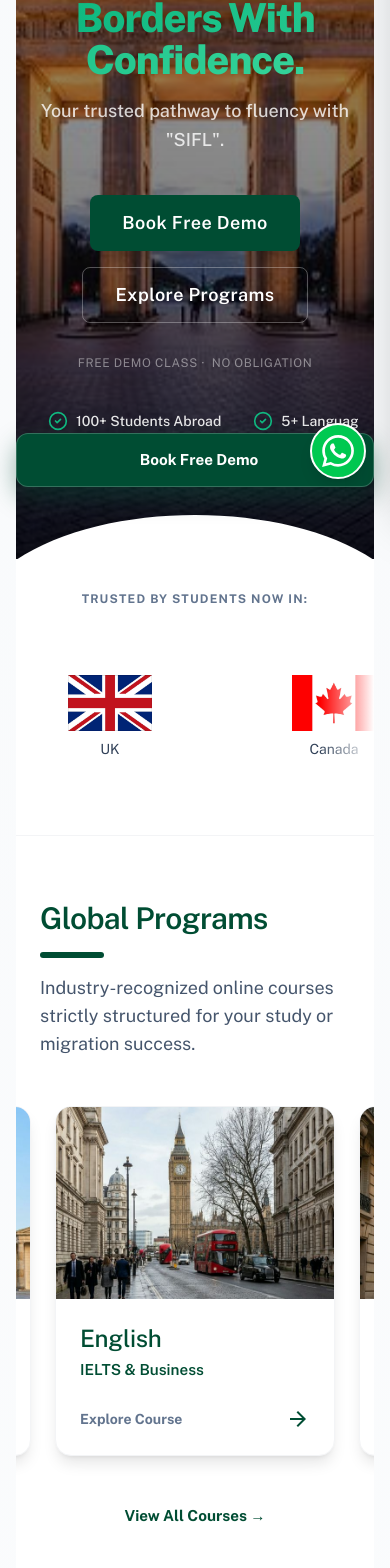
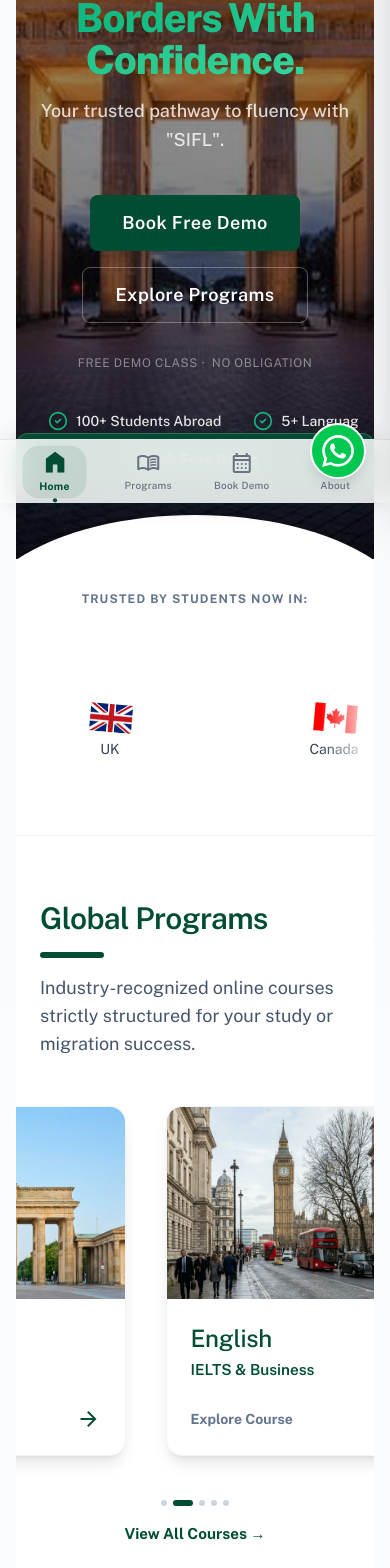
Before and after one commit to hritik2006singh-wq/sifl, a Next.js app: page / in a window 390 px wide. Shown: the part 341-1909 px from the top of the page. Built offline with nearby package versions, Linux system fonts and the light colour scheme.

Commit message:
Major platform stabilization and production readiness upgrade

```diff
--- a/app/globals.css
+++ b/app/globals.css
@@ -105,9 +105,109 @@ h4, h5, h6 {
   to { transform: translateY(0); opacity: 1; }
 }
 
-/* Touch & App Feel Defaults */
+/* ═══════════════════════════════════════════════════════════════
+   MOBILE FLAG FLUTTER — keyframe defined globally so it can be
+   referenced from within the @media block below.
+   The scale(0.5) is baked into every frame so the flag is always
+   half-size on mobile while animating.
+═══════════════════════════════════════════════════════════════ */
+@keyframes flutter {
+  0%   { transform: scale(0.5) rotate(0deg)   translateY(0px);  }
+  12%  { transform: scale(0.5) rotate(-5deg)  translateY(-2px); }
+  25%  { transform: scale(0.5) rotate(5deg)   translateY(1px);  }
+  37%  { transform: scale(0.5) rotate(-4deg)  translateY(-1px); }
+  50%  { transform: scale(0.5) rotate(5deg)   translateY(2px);  }
+  62%  { transform: scale(0.5) rotate(-3deg)  translateY(-1px); }
+  75%  { transform: scale(0.5) rotate(4deg)   translateY(0px);  }
+  87%  { transform: scale(0.5) rotate(-2deg)  translateY(-1px); }
+  100% { transform: scale(0.5) rotate(0deg)   translateY(0px);  }
+}
+
+/* ═══════════════════════════════════════════════════════════════
+   MOBILE — max-width: 768px
+   ALL rules below are strictly mobile-scoped. Desktop untouched.
+═══════════════════════════════════════════════════════════════ */
 @media (max-width: 768px) {
+  /* ── Tap highlight suppression ─────────────────────────────── */
   * {
     -webkit-tap-highlight-color: transparent;
   }
+
+  /* ── Touch target floors (WCAG 2.5.5) ─────────────────────── */
+  button,
+  a,
+  [role="button"] {
+    min-height: 44px;
+  }
+
+  /* ── Flag flutter ──────────────────────────────────────────── */
+  /* Add class "mobile-flutter-flag" to each flag <img>.
+     Scale(0.5) is baked into keyframe = assets 50% smaller.
+     Duration 0.8s = rapid flutter as specified.              */
+  .mobile-flutter-flag {
+    animation: flutter 0.8s infinite linear;
+    transform-origin: center bottom;
+    will-change: transform;
+    display: inline-block;
+  }
+
+  /* ── Carousel container ────────────────────────────────────── */
+  /* Add class "mobile-carousel-container" to scroll wrappers.
+     On desktop, md: Tailwind classes override these.         */
+  .mobile-carousel-container {
+    display: flex !important;
+    flex-direction: row !important;
+    overflow-x: auto !important;
+    overflow-y: hidden !important;
+    scroll-snap-type: x mandatory !important;
+    -webkit-overflow-scrolling: touch;
+    scrollbar-width: none !important;
+    -ms-overflow-style: none !important;
+  }
+  .mobile-carousel-container::-webkit-scrollbar {
+    display: none !important;
+  }
+
+  /* ── Carousel card (85% width = 15% peek of next card) ─────── */
+  .mobile-carousel-card {
+    min-width: 85% !important;
+    max-width: 85% !important;
+    margin-right: 1rem !important;
+    flex-shrink: 0 !important;
+    scroll-snap-align: center !important;
+  }
+  /* Eliminate trailing gap after last card */
+  .mobile-carousel-card:last-child {
+    margin-right: 0.5rem !important;
+  }
+
+  /* ── Scroll-dot indicators ─────────────────────────────────── */
+  .mobile-carousel-dots {
+    display: flex;
+    justify-content: center;
+    gap: 6px;
+    padding-top: 12px;
+  }
+  .mobile-carousel-dot {
+    width: 6px;
+    height: 6px;
+    border-radius: 999px;
+    background: #cbd5e1;
+    transition: background 0.3s ease, width 0.25s ease;
+  }
+  .mobile-carousel-dot.active {
+    background: #004d33;
+    width: 20px;
+  }
+
+  /* ── Bottom-nav safe area padding ─────────────────────────── */
+  /* Applied to <main> in GlobalLayoutWrapper on non-dashboard pages */
+  .mobile-bottom-safe {
+    padding-bottom: calc(4rem + env(safe-area-inset-bottom, 0px));
+  }
+
+  /* ── Hero content vertical breathing room on mobile ────────── */
+  .hero {
+    height: 100svh; /* small viewport height unit — avoids toolbar overlap */
+  }
 }
--- a/app/page.tsx
+++ b/app/page.tsx
@@ -3,6 +3,20 @@
 import { useEffect, useRef, useState } from "react";
 import Link from "next/link";
 import HeroSection from "@/components/HeroSection";
+
+// ── Dot Indicator Component (mobile-only, desktop: hidden via CSS class) ──
+function CarouselDots({ count, active }: { count: number; active: number }) {
+  return (
+    <div className="mobile-carousel-dots md:hidden" aria-hidden="true">
+      {Array.from({ length: count }).map((_, i) => (
+        <span
+          key={i}
+          className={`mobile-carousel-dot${i === active ? " active" : ""}`}
+        />
+      ))}
+    </div>
+  );
+}
 
 function useAutoSlider(itemCount: number, autoSlideInterval = 3500, resumeDelay = 5000) {
   const [currentIndex, setCurrentIndex] = useState(0);
@@ -46,7 +60,6 @@ function useAutoSlider(itemCount: number, autoSlideInterval = 3500, resumeDelay
 
 export default function Page() {
   // Programs Slider
-  // Programs Slider Mapping to New Silos
   const programs = [
     { id: 'german', title: 'German', subtitle: 'A1 to C2 Levels', img: '/images/programs/german.jpg', route: "/programs/german" },
     { id: 'english', title: 'English', subtitle: 'IELTS & Business', img: '/images/programs/english.jpg', route: "/programs/english" },
@@ -64,18 +77,28 @@ export default function Page() {
     { title: 'Global Outcome Focus', icon: 'public', desc: 'Designed specifically for professional migration and study abroad.', route: '/ysifl' },
     { title: 'Interactive Live Sessions', icon: 'record_voice_over', desc: 'Engaging real-time classes prioritizing spoken fluency.', route: '/ysifl' },
     { title: '100+ Students Placed Abroad 🌍', icon: 'flight_takeoff', desc: 'Join our growing alumni network thriving in international careers.', route: '/ysifl' },
-   ];
+  ];
+  const advSlider = useAutoSlider(advantages.length);
 
   // Success Stories Slider
   const stories = [
     { name: 'Ananya R.', loc: 'Germany • German C1', role: 'MBA in Germany', img: '/brand/success/success_5.jpeg' },
     { name: 'Kanak M.', loc: 'Ireland • IELTS 8.5', role: 'Product Manager', img: '/brand/success/success_2.jpeg' },
     { name: 'Karan S.', loc: 'Germany • German C1', role: 'Student in TU Berlin', img: '/brand/success/success_1.jpeg' },
-    { name: 'Sarah L.', loc: 'Germany• German B2', role: 'Software Engineer', img: '/brand/success/success_3.jpeg' },
+    { name: 'Sarah L.', loc: 'Germany • German B2', role: 'Software Engineer', img: '/brand/success/success_3.jpeg' },
   ];
   const storySlider = useAutoSlider(stories.length);
 
-  // Journey Accordion State
+  // Journey steps
+  const journeySteps = [
+    { step: '01', title: 'Consultation', text: 'We map out your current language proficiency and target career destination to create a custom roadmap.', icon: 'event' },
+    { step: '02', title: 'Foundation', text: 'Intensive immersion into syntax, grammar, and essential vocabulary to build unshakeable confidence.', icon: 'psychology' },
+    { step: '03', title: 'Specialization', text: 'Industry-specific terminology and advanced colloquial practice aligned with CEFR standards.', icon: 'school' },
+    { step: '04', title: 'Certification', text: 'Final exam simulations, interview preparation, and official certification readiness.', icon: 'verified' },
+  ];
+  const journeySlider = useAutoSlider(journeySteps.length, 4000);
+
+  // Journey Accordion State (desktop only)
   const [activeJourney, setActiveJourney] = useState<number | null>(0);
 
   return (
@@ -83,7 +106,9 @@ export default function Page() {
       <HeroSection />
       <main className="overflow-hidden">
 
-        {/* --- Language Programs Slider System --- */}
+        {/* ─────────────────────────────────────────────────────────────
+            LANGUAGE PROGRAMS — IG Swipe Carousel on mobile
+        ───────────────────────────────────────────────────────────── */}
         <section className="px-6 py-16 md:py-20 bg-white" id="programs">
           <div className="mx-auto max-w-7xl">
             <div className="mb-12 flex flex-col items-center justify-between gap-6 md:flex-row md:items-end">
@@ -99,8 +124,12 @@ export default function Page() {
               </Link>
             </div>
 
+            {/*
+              MOBILE: mobile-carousel-container → snap-x, hidden scrollbar, flex-row
+              DESKTOP: md: classes override to normal scrollable flex
+            */}
             <div
-              className="flex overflow-x-auto gap-6 pb-8 snap-x snap-mandatory hide-scrollbar -mx-6 px-6 md:mx-0 md:px-0"
+              className="mobile-carousel-container flex overflow-x-auto gap-6 pb-8 snap-x snap-mandatory hide-scrollbar -mx-6 px-6 md:mx-0 md:px-0"
               ref={progSlider.scrollContainerRef}
               onMouseEnter={() => progSlider.setIsPaused(true)}
               onMouseLeave={() => progSlider.setIsPaused(false)}
@@ -111,7 +140,11 @@ export default function Page() {
                 <Link
                   href={prog.route}
                   key={prog.id}
-                  className="group relative flex-shrink-0 w-[280px] md:w-[340px] snap-center rounded-2xl border border-gray-100 bg-white shadow-lg transition-transform hover:-translate-y-2 overflow-hidden"
+                  /*
+                    mobile-carousel-card = min-width: 85%, snap-center, margin-right: 1rem
+                    md:w-[340px] overrides on desktop
+                  */
+                  className="mobile-carousel-card group relative flex-shrink-0 w-[280px] md:w-[340px] snap-center rounded-2xl border border-gray-100 bg-white shadow-lg transition-transform hover:-translate-y-2 overflow-hidden"
                 >
                   <div className="h-48 w-full bg-slate-200" style={{ backgroundImage: `url(${prog.img})`, backgroundSize: 'cover', backgroundPosition: 'center' }} />
                   <div className="p-6">
@@ -125,13 +158,19 @@ export default function Page() {
                 </Link>
               ))}
             </div>
+
+            {/* Mobile dots */}
+            <CarouselDots count={programs.length} active={progSlider.currentIndex} />
+
             <Link href="/programs" className="md:hidden flex justify-center mt-4 font-bold text-primary">
               View All Courses →
             </Link>
           </div>
         </section>
 
-        {/* --- Why Choose SIFL Section --- */}
+        {/* ─────────────────────────────────────────────────────────────
+            WHY CHOOSE SIFL — horizontal carousel on mobile, grid on desktop
+        ───────────────────────────────────────────────────────────── */}
         <section className="bg-slate-50 py-16 md:py-24" id="advantage">
           <div className="mx-auto max-w-7xl px-6">
             <div className="flex flex-col lg:flex-row gap-12 lg:items-center mb-16">
@@ -139,7 +178,7 @@ export default function Page() {
                 <h2 className="text-3xl font-black text-slate-900 md:text-5xl">Why Choose SIFL?</h2>
                 <div className="mt-4 h-1.5 w-16 rounded-full bg-primary" />
                 <p className="mt-6 text-lg text-slate-600 font-medium">
-                  We don't just teach words. We systematically build the linguistic bridge to your target career destination using structured methodologies.
+                  We don&apos;t just teach words. We systematically build the linguistic bridge to your target career destination using structured methodologies.
                 </p>
                 <div className="mt-6 inline-flex items-center gap-3 bg-white px-5 py-3 rounded-full border border-emerald-100 shadow-sm">
                   <span className="flex size-10 items-center justify-center rounded-full bg-emerald-100 text-emerald-600">
@@ -151,13 +190,18 @@ export default function Page() {
               <div className="lg:w-1/3 rounded-3xl overflow-hidden shadow-2xl aspect-[2/2]" style={{ backgroundImage: `url('/images/ui/whysifl.png')`, backgroundSize: 'cover', backgroundPosition: 'center' }} />
             </div>
 
-            {/* Grid Cards */}
-            <div className="flex flex-row overflow-x-auto gap-6 hide-scrollbar snap-x snap-mandatory pb-8 -mx-6 px-6 md:mx-0 md:px-0 md:grid md:grid-cols-2 lg:grid-cols-3 md:overflow-visible md:snap-none md:pb-0">
+            {/* Grid Cards → mobile carousel */}
+            <div
+              className="mobile-carousel-container flex flex-row overflow-x-auto gap-6 hide-scrollbar snap-x snap-mandatory pb-8 -mx-6 px-6 md:mx-0 md:px-0 md:grid md:grid-cols-2 lg:grid-cols-3 md:overflow-visible md:snap-none md:pb-0"
+              ref={advSlider.scrollContainerRef}
+              onTouchStart={advSlider.handleInteraction}
+              onScroll={advSlider.handleInteraction}
+            >
               {advantages.map((adv, idx) => (
                 <Link
                   href={adv.route}
                   key={idx}
-                  className="group relative flex-shrink-0 w-[280px] md:w-auto snap-center flex flex-col rounded-2xl bg-white p-8 shadow-sm border border-slate-100 transition-all duration-300 hover:shadow-xl hover:-translate-y-1 block"
+                  className="mobile-carousel-card group relative flex-shrink-0 w-[280px] md:w-auto snap-center flex flex-col rounded-2xl bg-white p-8 shadow-sm border border-slate-100 transition-all duration-300 hover:shadow-xl hover:-translate-y-1 block"
                 >
                   <div className="size-14 rounded-2xl bg-emerald-50 text-primary flex items-center justify-center mb-6 transition-transform group-hover:scale-110 group-hover:bg-primary group-hover:text-white">
                     <span className="material-symbols-outlined text-[28px]">{adv.icon}</span>
@@ -170,10 +214,15 @@ export default function Page() {
                 </Link>
               ))}
             </div>
+
+            {/* Mobile dots */}
+            <CarouselDots count={advantages.length} active={advSlider.currentIndex} />
           </div>
         </section>
 
-        {/* --- Success Stories --- */}
+        {/* ─────────────────────────────────────────────────────────────
+            SUCCESS STORIES — IG Swipe Carousel on mobile
+        ───────────────────────────────────────────────────────────── */}
         <section className="px-6 py-16 md:py-24 bg-white" id="success">
           <div className="mx-auto max-w-7xl">
             <div className="mb-12 text-center md:text-left flex flex-col md:flex-row justify-between items-end gap-6">
@@ -187,7 +236,7 @@ export default function Page() {
             </div>
 
             <div
-              className="flex overflow-x-auto gap-6 pb-8 snap-x snap-mandatory hide-scrollbar -mx-6 px-6 md:mx-0 md:px-0"
+              className="mobile-carousel-container flex overflow-x-auto gap-6 pb-8 snap-x snap-mandatory hide-scrollbar -mx-6 px-6 md:mx-0 md:px-0"
               ref={storySlider.scrollContainerRef}
               onMouseEnter={() => storySlider.setIsPaused(true)}
               onMouseLeave={() => storySlider.setIsPaused(false)}
@@ -198,7 +247,7 @@ export default function Page() {
                 <Link
                   key={idx}
                   href="/success-stories"
-                  className="group relative flex-shrink-0 w-[260px] md:w-[320px] aspect-[3/4] snap-center overflow-hidden rounded-2xl shadow-lg transition-transform hover:-translate-y-2 cursor-pointer block"
+                  className="mobile-carousel-card group relative flex-shrink-0 w-[260px] md:w-[320px] aspect-[3/4] snap-center overflow-hidden rounded-2xl shadow-lg transition-transform hover:-translate-y-2 cursor-pointer block"
                 >
                   <div className="absolute inset-0 bg-gradient-to-t from-black/90 via-black/20 to-transparent z-10" />
                   <div className="absolute inset-0 bg-cover bg-center transition-transform duration-700 group-hover:scale-110" style={{ backgroundImage: `url(${story.img})` }} />
@@ -210,10 +259,16 @@ export default function Page() {
                 </Link>
               ))}
             </div>
+
+            {/* Mobile dots */}
+            <CarouselDots count={stories.length} active={storySlider.currentIndex} />
           </div>
         </section>
 
-        {/* --- Journey to Fluency Mobile Accordion / Desktop Hover --- */}
+        {/* ─────────────────────────────────────────────────────────────
+            JOURNEY TO FLUENCY — horizontal snap-scroll on mobile,
+            hover-expand grid on desktop
+        ───────────────────────────────────────────────────────────── */}
         <section className="px-6 py-16 md:py-24 bg-slate-900 text-white" id="journey">
           <div className="mx-auto max-w-7xl">
             <div className="mb-16 text-center">
@@ -224,16 +279,17 @@ export default function Page() {
               </p>
             </div>
 
-            <div className="grid md:grid-cols-4 gap-4">
-              {[
-                { step: '01', title: 'Consultation', text: 'We map out your current language proficiency and target career destination to create a custom roadmap.', icon: 'event' },
-                { step: '02', title: 'Foundation', text: 'Intensive immersion into syntax, grammar, and essential vocabulary to build unshakeable confidence.', icon: 'psychology' },
-                { step: '03', title: 'Specialization', text: 'Industry-specific terminology and advanced colloquial practice aligned with CEFR standards.', icon: 'school' },
-                { step: '04', title: 'Certification', text: 'Final exam simulations, interview preparation, and official certification readiness.', icon: 'verified' },
-              ].map((item, idx) => (
+            {/* Mobile: carousel. Desktop: grid */}
+            <div
+              className="mobile-carousel-container grid md:grid-cols-4 gap-4 overflow-x-auto md:overflow-visible -mx-6 px-6 md:mx-0 md:px-0"
+              ref={journeySlider.scrollContainerRef}
+              onTouchStart={journeySlider.handleInteraction}
+              onScroll={journeySlider.handleInteraction}
+            >
+              {journeySteps.map((item, idx) => (
                 <div
                   key={idx}
-                  className={`group relative rounded-2xl border ${activeJourney === idx ? 'border-primary bg-white/10' : 'border-white/10 bg-white/5'} overflow-hidden transition-all duration-300 cursor-pointer`}
+                  className={`mobile-carousel-card group relative rounded-2xl border ${activeJourney === idx ? 'border-primary bg-white/10' : 'border-white/10 bg-white/5'} overflow-hidden transition-all duration-300 cursor-pointer flex-shrink-0 md:min-w-0 md:max-w-none`}
                   onClick={() => setActiveJourney(activeJourney === idx ? null : idx)}
                   onMouseEnter={() => setActiveJourney(idx)}
                 >
@@ -243,7 +299,6 @@ export default function Page() {
                       <span className="material-symbols-outlined text-4xl text-white/50">{item.icon}</span>
                     </div>
                     <h4 className="text-2xl font-bold mb-4">{item.title}</h4>
-
                     <div className={`transition-all duration-300 overflow-hidden ${activeJourney === idx ? 'max-h-40 opacity-100' : 'max-h-0 opacity-0 md:max-h-40 md:opacity-100'}`}>
                       <p className="text-slate-300 leading-relaxed text-sm md:text-base">
                         {item.text}
@@ -254,6 +309,9 @@ export default function Page() {
               ))}
             </div>
 
+            {/* Mobile dots */}
+            <CarouselDots count={journeySteps.length} active={journeySlider.currentIndex} />
+
             <div className="mt-12 text-center">
               <Link href="/ysifl/our-methodology" className="inline-flex items-center gap-2 font-bold text-white hover:text-primary transition-colors border border-white/20 px-6 py-3 rounded-full hover:bg-white/10">
                 Explore The Full Journey
@@ -263,7 +321,9 @@ export default function Page() {
           </div>
         </section>
 
-        {/* --- CTA Section --- */}
+        {/* ─────────────────────────────────────────────────────────────
+            CTA SECTION
+        ───────────────────────────────────────────────────────────── */}
         <section className="px-6 py-12 md:py-24 bg-white">
           <div className="mx-auto max-w-7xl">
             <div className="relative overflow-hidden rounded-3xl bg-slate-900 border border-slate-800 px-8 py-20 text-center md:px-16 shadow-[0_20px_50px_rgba(0,0,0,0.3)]">
--- a/components/GlobalLayoutWrapper.tsx
+++ b/components/GlobalLayoutWrapper.tsx
@@ -4,6 +4,14 @@ import { usePathname } from "next/navigation";
 import Navbar from "@/components/Navbar";
 import { Footer } from "@/components/Footer";
 import LeadCapture from "@/components/LeadCapture";
+import MobileBottomNav from "@/components/MobileBottomNav";
+
+const mobileNavItems = [
+    { label: "Home", path: "/", icon: "home", exact: true },
+    { label: "Programs", path: "/programs", icon: "menu_book" },
+    { label: "Book Demo", path: "/demo-booking", icon: "calendar_month" },
+    { label: "About", path: "/ysifl", icon: "info" },
+];
 
 export default function GlobalLayoutWrapper({
     children,
@@ -25,9 +33,12 @@ export default function GlobalLayoutWrapper({
     return (
         <>
             <Navbar />
-            <main>{children}</main>
+            {/* mobile-bottom-safe adds padding so content clears the fixed bottom nav */}
+            <main className="mobile-bottom-safe">{children}</main>
             <Footer />
             <LeadCapture />
+            {/* MobileBottomNav is self-contained: fixed bottom-0, md:hidden */}
+            <MobileBottomNav items={mobileNavItems} />
         </>
     );
 }
--- a/components/HeroSection.tsx
+++ b/components/HeroSection.tsx
@@ -24,7 +24,7 @@ const universities = [
     { name: "Germany", logo: "/images/Flag/german.jpg" },
     { name: "Spain", logo: "/images/Flag/spain.jpg" },
     { name: "Japan", logo: "/images/Flag/jap.jpg" },
-    { name: "Frence", logo: "/images/Flag/french.jpg" },
+    { name: "France", logo: "/images/Flag/french.jpg" },
 ];
 
 const duplicatedUniversities = [...universities, ...universities, ...universities, ...universities];
@@ -72,6 +72,7 @@ export default function HeroSection() {
             if (rAF.current) cancelAnimationFrame(rAF.current);
         };
     }, []);
+
     // Carousel auto-advance
     useEffect(() => {
         const timer = setInterval(() => {
@@ -162,7 +163,7 @@ export default function HeroSection() {
                             lineHeight: 1.6,
                         }}
                     >
-                        Your trusted pathway to fluency with "SIFL".
+                        Your trusted pathway to fluency with &quot;SIFL&quot;.
                     </p>
 
                     {/* CTA BUTTONS — centered */}
@@ -172,7 +173,7 @@ export default function HeroSection() {
                                 size="lg"
                                 className="bg-[#10b981] hover:bg-[#059669] text-white font-bold border-none shadow-xl transition-all duration-300 h-14 px-8 text-lg min-w-[200px]"
                             >
-                            Book Free Demo
+                                Book Free Demo
                             </Button>
                         </Link>
 
@@ -248,14 +249,13 @@ export default function HeroSection() {
                                 <div
                                     key={index}
                                     className="flex flex-col items-center transition-all duration-300"
-                                    style={{
-                                        width: "160px",
-                                    }}
+                                    style={{ width: "160px" }}
                                 >
+                                    {/* mobile-flutter-flag: on ≤768px — 0.8s flutter keyframe with scale(0.5) */}
                                     <img
                                         src={uni.logo}
                                         alt={uni.name}
-                                        className="h-14 w-auto object-contain"
+                                        className="h-14 w-auto object-contain mobile-flutter-flag"
                                     />
                                     <span className="text-sm mt-2 text-slate-700 whitespace-nowrap">
                                         {uni.name}
```
